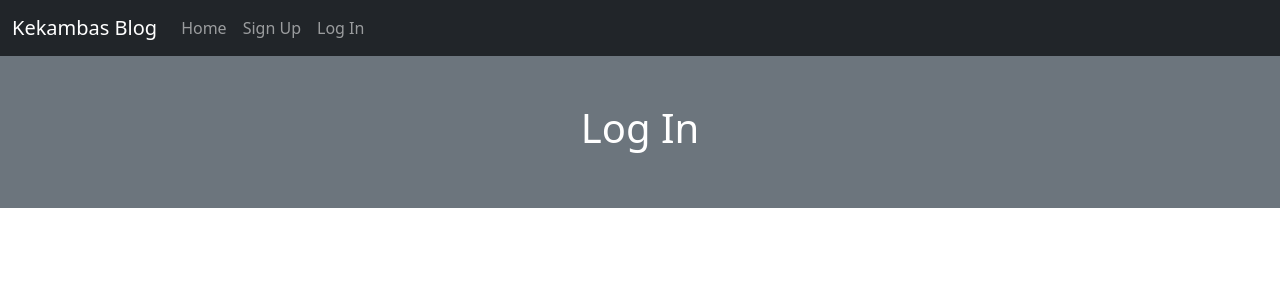
After one commit to yosef-w/kekambas-111_flask_blog, a Flask app: page /login in a window 1280 px wide. The commit adds this page. Shown: the top 300 px of the page. Run offline with Flask 2, Linux system fonts and the light colour scheme.

Commit message:
Add signup and login routes and basic templates

```diff
--- a/app/routes.py
+++ b/app/routes.py
@@ -6,8 +6,11 @@ def index():
     return render_template('index.html')
 
 
-@app.route('/test')
-def hello_test():
-    name = 'Brian'
-    # name.append('A')
-    return 'This is a test!'
+@app.route('/signup')
+def signup():
+    return render_template('signup.html')
+
+
+@app.route('/login')
+def login():
+    return render_template('login.html')
--- /dev/null
+++ b/app/templates/login.html
@@ -0,0 +1,7 @@
+{% extends 'base.html' %}
+
+{% block title %} Log In {% endblock %}
+
+{% block header %}
+    <h1>Log In</h1>
+{% endblock %}
--- a/app/templates/nav.html
+++ b/app/templates/nav.html
@@ -1,14 +1,14 @@
 <nav class="navbar navbar-expand-lg bg-dark" data-bs-theme="dark">
     <div class="container-fluid">
-        <a class="navbar-brand" href="#">Kekambas Blog</a>
+        <a class="navbar-brand" href="/">Kekambas Blog</a>
         <button class="navbar-toggler" type="button" data-bs-toggle="collapse" data-bs-target="#collapseLinks" aria-controls="collapseLinks" aria-expanded="false" aria-label="Toggle navigation">
         <span class="navbar-toggler-icon"></span>
         </button>
         <div class="collapse navbar-collapse" id="collapseLinks">
         <div class="navbar-nav">
-            <a class="nav-link" href="#">Home</a>
-            <a class="nav-link" href="#">Sign Up</a>
-            <a class="nav-link" href="#">Log In</a>
+            <a class="nav-link" href="/">Home</a>
+            <a class="nav-link" href="/signup">Sign Up</a>
+            <a class="nav-link" href="/login">Log In</a>
         </div>
         </div>
     </div>
```
Also changed, not shown: app/templates/signup.html (added, +7 -0 lines).
